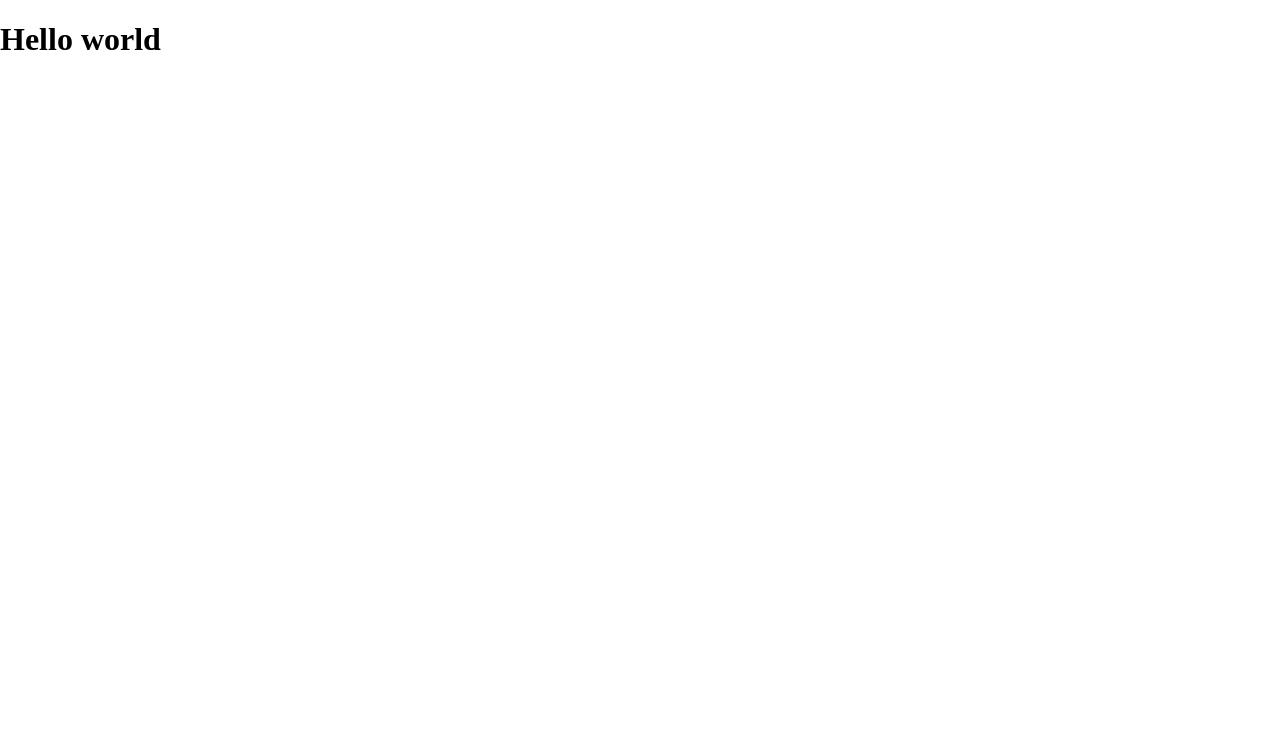
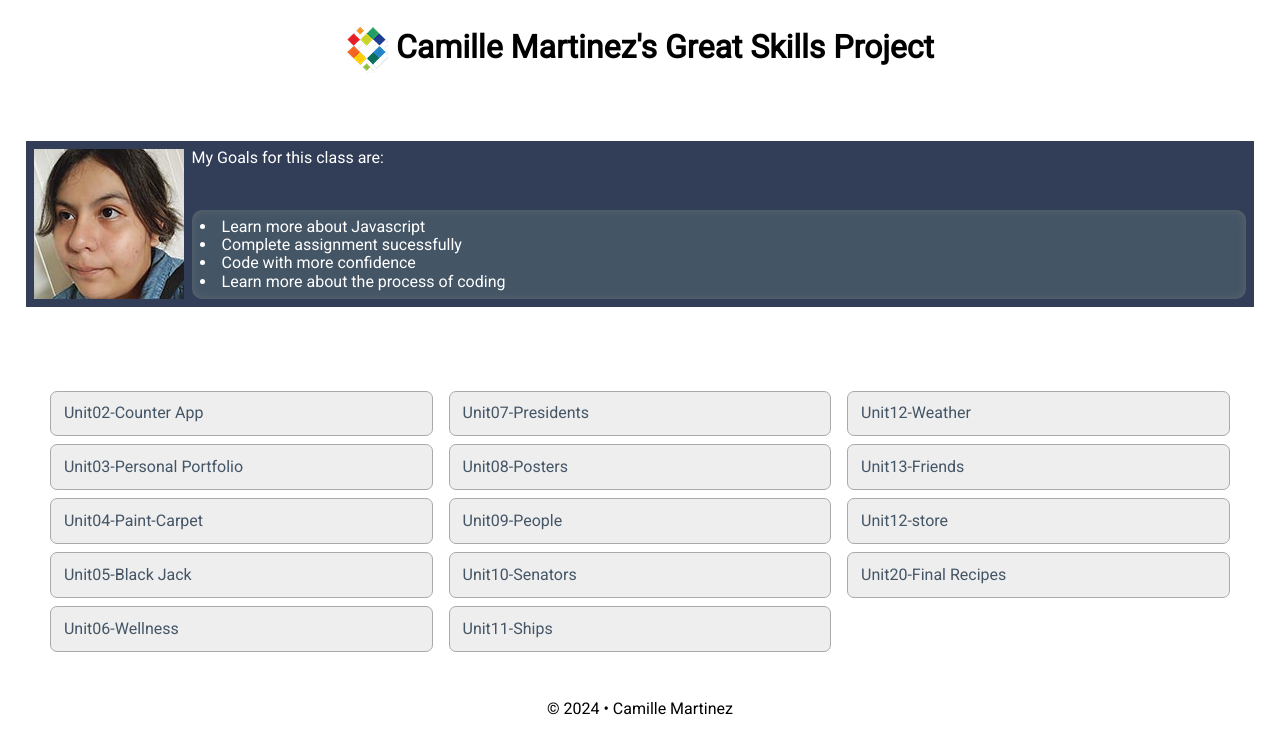
Before and after one commit to MilleCama/Newdwdd1720, a plain HTML site: page index.html in a window 1280 px wide. Drawn offline with Linux system fonts and the light colour scheme.

Commit message:
Mostly done

```diff
--- a/css/large.css
+++ b/css/large.css
@@ -1,3 +1,7 @@
 @media only screen and (min-width: 60rem) {
 
+    .Assignments {
+        column-count: 3;
+    }
+
 } /* end media query*/
--- a/css/medium.css
+++ b/css/medium.css
@@ -1,4 +1,9 @@
 @media only screen and (min-width: 35rem) {
+    header h1 {font-size: 2rem;}
+    section.who {font-size: 1.6rem;}
+    h2 {font-size: 1.5rem;}
 
-
+    .Assignments {
+        column-count: 2;
+    }
 } /* end media query*/
--- a/css/small.css
+++ b/css/small.css
@@ -3,3 +3,93 @@ html {-webkit-text-size-adjust: 100%; -ms-text-size-adjust: 100%;}
 
 /*  apply a natural box layout model to all elements  */
 * { -moz-box-sizing: border-box; -webkit-box-sizing: border-box; box-sizing: border-box; }
+
+body{
+    font-size: 16px;
+
+        font-family: "Roboto", sans-serif;
+
+
+
+
+}
+
+header {
+    display: flex;
+    justify-content: center;
+    padding: .5rem 2vw;
+    align-items: center;
+}
+
+header h1{font-size: 1rem; padding-left: .5rem;}
+
+
+main {
+    margin: 1rem 2%;
+    color:white;
+}
+
+section.who{
+    display: flex;
+    justify-content: space-between;
+    font-size: 1.2rem;
+}
+section.who p {
+    margin: 0;
+}
+section.about {
+    display: flex;
+    background-color: #162441e0;
+    padding: .5rem;
+}
+section.about p {
+    margin: 0;
+
+
+}
+section.about ul{
+    margin: 0;
+    padding: 0;
+
+}
+
+section.about div{
+    display: flex;
+    flex-direction: column;
+    justify-content: space-between;
+    margin-left: .5rem;
+    width: 100%;
+}
+
+section.about div ul{
+    background-color: #456;
+    border-radius: 10px;
+    padding: .5rem;
+    list-style-position: inside;
+    box-shadow: inset 0px 0px 10px #7777;
+}
+
+h2 {font-size: 1rem;}
+
+div.Assignments {
+    padding: 1rem 2%;
+}
+div.Assignments a {
+    display: block;
+    padding: .8rem;
+    margin-bottom: .5rem;
+    border: 1px solid #aaa;
+    background-color: #eee;
+    border-radius: 7px;
+    color: #456;
+    text-decoration: none;
+
+}
+div.Assignments a:hover {
+    background-color: #ddd;
+}
+
+footer {
+    padding: 1rem;
+    text-align: center;
+}
--- a/index.html
+++ b/index.html
@@ -3,7 +3,10 @@
 <head>
     <meta charset="UTF-8">
     <meta name="viewport" content="width=device-width, initial-scale=1.0">
-    <title>Document</title>
+    <title>Camille's Great Skills Project</title>
+    <link rel="preconnect" href="https://fonts.googleapis.com">
+<link rel="preconnect" href="https://fonts.gstatic.com" crossorigin>
+<link href="https://fonts.googleapis.com/css2?family=Roboto&display=swap" rel="stylesheet">
 
     <link rel="stylesheet" href="css/normalize.css">
     <link rel="stylesheet" href="css/small.css">
@@ -12,8 +15,63 @@
 
 </head>
 <body>
+    <header>
+        <img src="images/logo.png" alt="logo for the site">
+        <h1>Camille Martinez's Great Skills Project </h1>
+    </header>
+    <main>
+        <section class="who">
+            <p>Camille Martinez</p>
+            <date><script>document.write(new Date ().toLocaleDateString () )</script></date>
+        </section>
+        <section class="about">
+            <img src="images/photo.jpg" width="150" height="150" alt="Camille's Photo">
+            <div>
+            <p>My Goals for this class are:</p>
+            <ul>
+            <li>Learn more about Javascript</li>
+            <li>Complete assignment sucessfully</li>
+            <li>Code with more confidence</li>
+            <li>Learn more about the process of coding</li>
+            </ul>
+             </div>
 
-<h1>Hello world</h1>
+
+
+
+
+        </section>
+            <h2>Class Assignments</h2>
+            <div class="Assignments">
+                <a href="Unit2/">Unit02-Counter App</a>
+                <a href="Unit3/">Unit03-Personal Portfolio</a>
+                <a href="Unit4/">Unit04-Paint-Carpet</a>
+                <a href="Unit5/">Unit05-Black Jack</a>
+                <a href="Unit5/">Unit06-Wellness</a>
+                <a href="Unit7/">Unit07-Presidents</a>
+                <a href="Unit8/">Unit08-Posters</a>
+                <a href="Unit9/">Unit09-People</a>
+                <a href="Unit10/">Unit10-Senators</a>
+                <a href="Unit11/">Unit11-Ships</a>
+                <a href="Unit12/">Unit12-Weather</a>
+                <a href="Unit13/">Unit13-Friends</a>
+                <a href="Unit13/">Unit12-store</a>
+                <a href="Unit20/">Unit20-Final Recipes</a>
+
+
+            </div>
+
+    </main>
+
+<footer>
+
+        &copy; 2024 &bull; Camille Martinez
+
+
+</footer>
+
+
+
 
     <script src="js/scripts.js"></script>
 </body>
```
